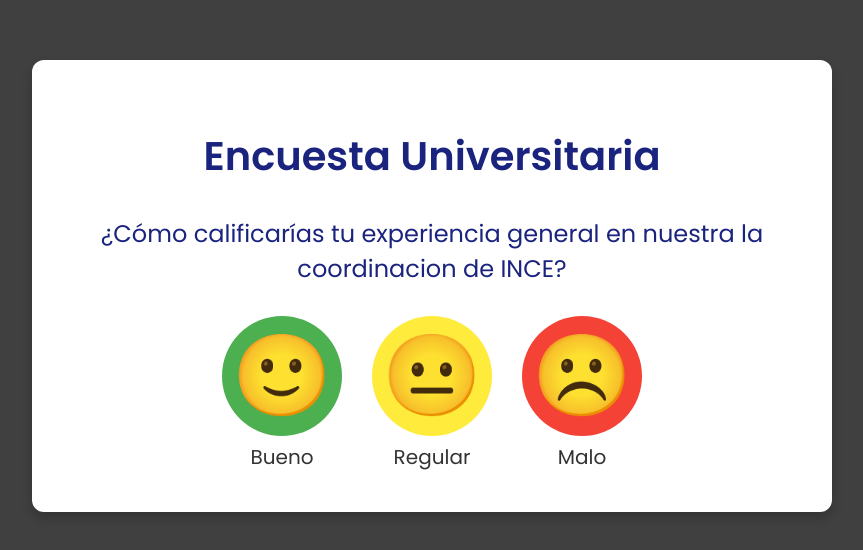
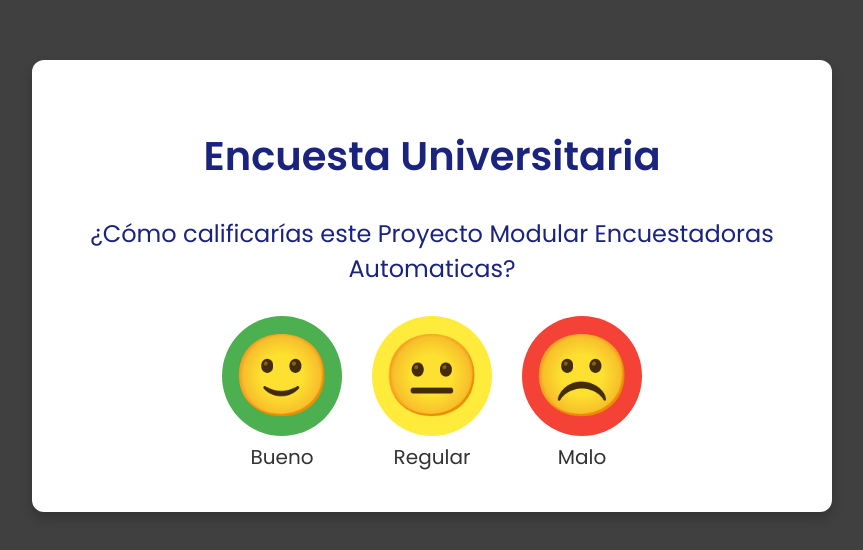
Before and after one commit to IntellexSatisfaction/IntelexSatisfaction, a plain HTML site: page index.html in a window 1280 px wide. Shown: the part 114-664 px from the top of the page, without its empty margins (208-1071 px from the left). Drawn offline with Linux system fonts and the light colour scheme.

Commit message:
Update index.html
Cambio Presentacion

```diff
--- a/index.html
+++ b/index.html
@@ -132,7 +132,7 @@
 <body>
     <form id="myForm" action="https://script.google.com/macros/s/AKfycbxMcmQhiKAcyFIeztfND_uMZ2qyGw1VoO_c3I1omn62a-6dux0nwiF7ZjDi4Z62iOqR/exec" method="post">
         <h1>Encuesta Universitaria</h1>
-        <label>¿Cómo calificarías tu experiencia general en nuestra la coordinacion de INCE?</label>
+        <label>¿Cómo calificarías este Proyecto Modular Encuestadoras Automaticas?</label>
         <div class="button-group">
             <div class="button-container">
                 <button type="button" class="buena" onclick="submitForm('Buena', this)">🙂</button>
```
